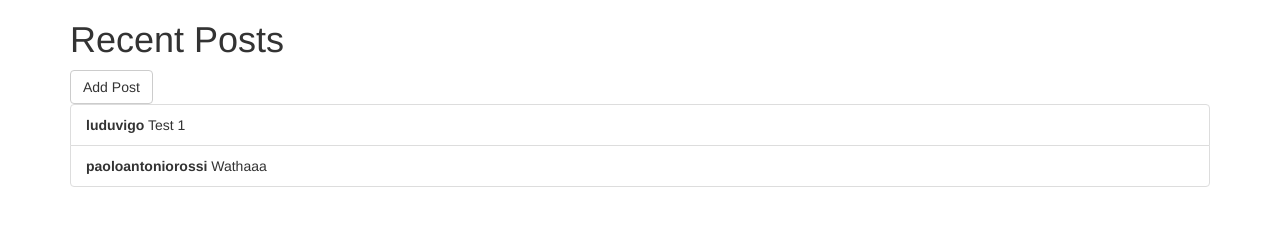
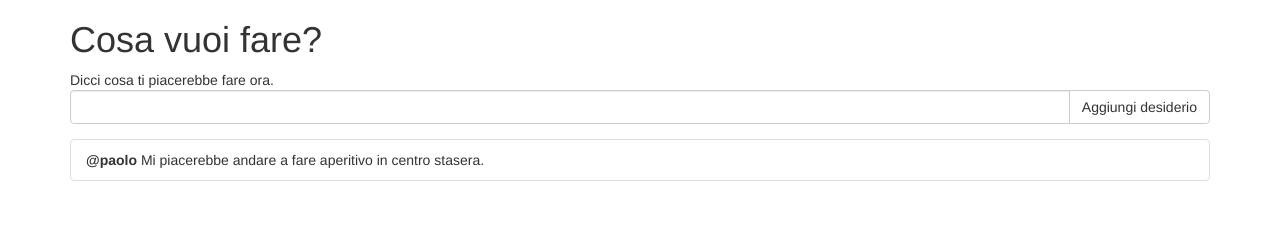
Before and after one commit to luduvigo/hackathon-starter, a plain HTML site: page posts.html in a window 1280 px wide. Drawn offline with nearby package versions, Linux system fonts and the light colour scheme.

Commit message:
Add angular posts

```diff
--- a/posts.html
+++ b/posts.html
@@ -5,35 +5,50 @@
 </head>
 <body ng-app="app">
 	<div ng-controller="PostsCtrl" class="container">
-		<h1>Recent Posts</h1>
-		<button ng-click="addPost()" class="btn btn-default">Add Post</button>
+		<h1>Cosa vuoi fare?</h1>
+		<form role="form">
+			<div class="form-group">
+				Dicci cosa ti piacerebbe fare ora.
+				<div class="input-group">
+					<input ng-model="postBody" class="form-control" />
+					<span class="input-group-btn">
+						<button ng-click="addPost()" class="btn btn-default">Aggiungi desiderio</button>
+					</span>
+				</div>
+			</div>
+		</form>
+
 		<ul class="list-group">
 			<li ng-repeat="post in posts" class="list-group-item">
-				<strong>{{post.username}}</strong>
+				<strong>@{{post.username}}</strong>
 				<span>{{post.body}}</span>
 			</li>
 		</ul>
 	</div>
 	<script src="https://ajax.googleapis.com/ajax/libs/angularjs/1.2.18/angular.js"></script>
 	<script>
+		//Create local app module
 		var app = angular.module("app", [])
+		//Create the PostCtrl module
+		//dependency inject $scope
 		app.controller("PostsCtrl", function($scope) {
+			//the function runs when the Add post button is clicked
+			$scope.addPost = function() {
+				if($scope.postBody){
+					$scope.posts.unshift({
+						username: "luduvigo",
+						body: $scope.postBody
+					})
+					$scope.postBody = null
+				}
+			}
 			$scope.posts = [
 				{
-					username: "luduvigo",
-					body: "Test 1"
-				},
-				{
-					username: "paoloantoniorossi",
-					body: "Wathaaa"
+					username: "paolo",
+					body: "Mi piacerebbe andare a fare aperitivo in centro stasera."
+
 				}
 			]
-			$scope.addPost = function() {
-				$scope.posts.unshift({
-					username: "Abbestia",
-					body: "baooo"
-				})
-			}
 		})
 	</script>
 </body>
```
